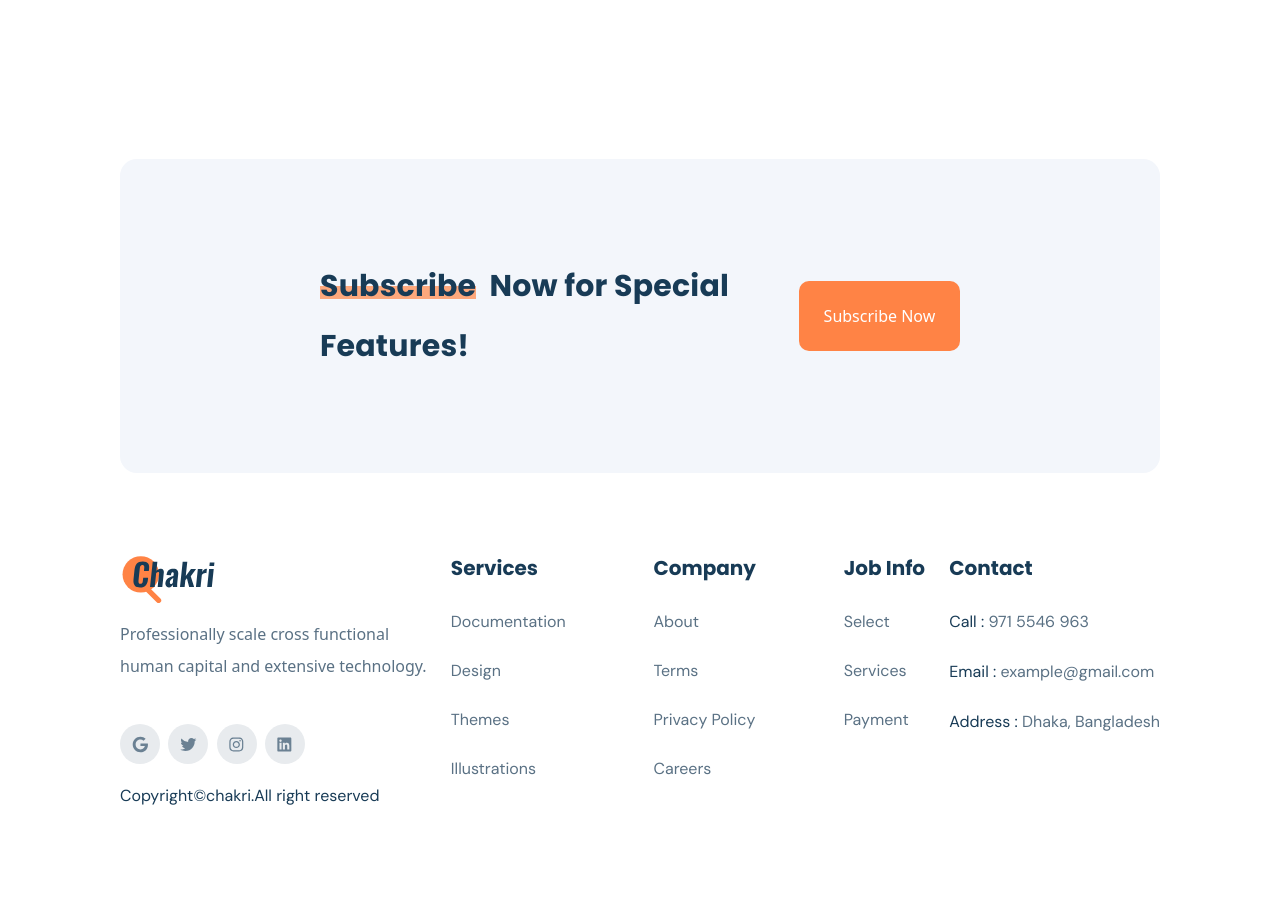
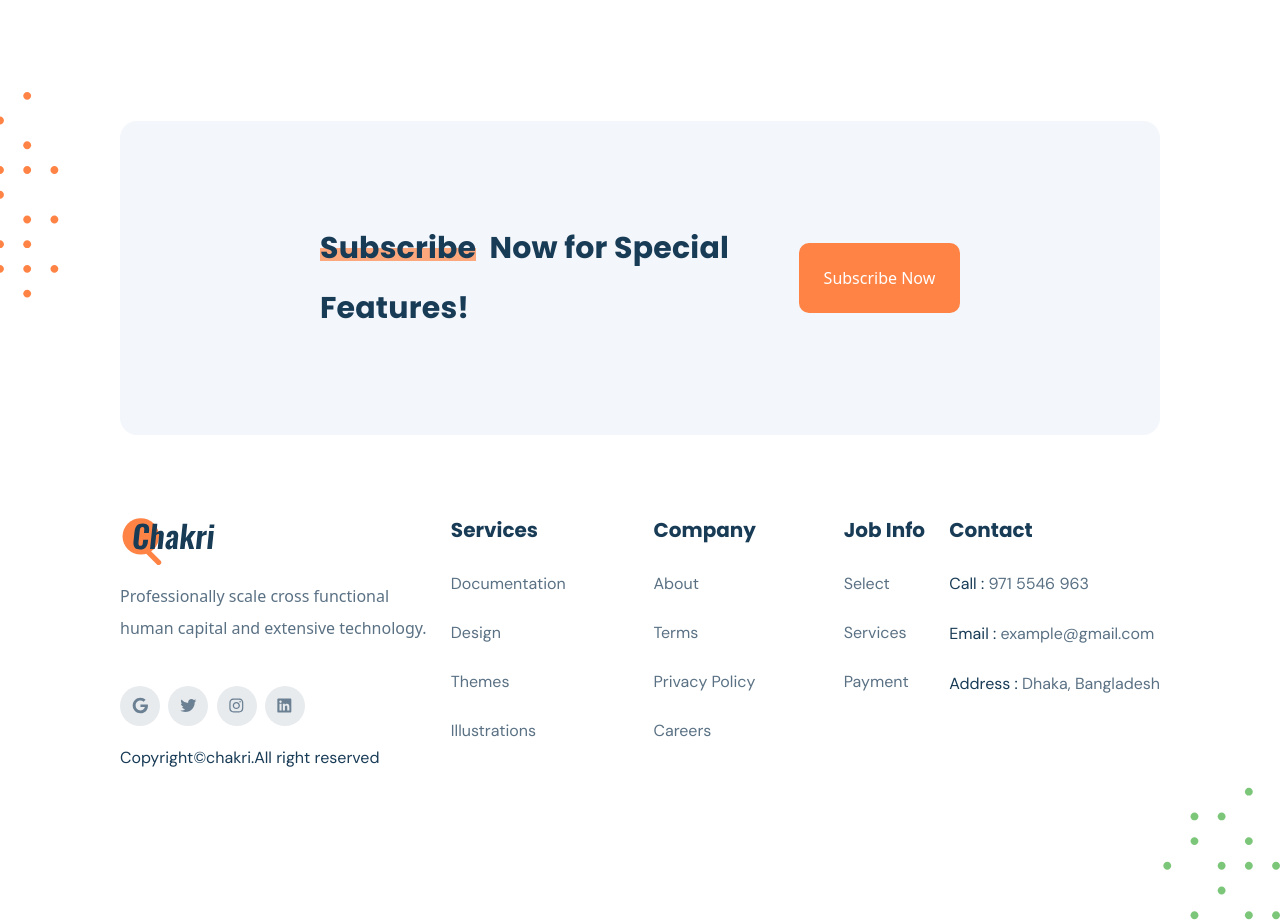
Before and after one commit to GitHubOshin/Chakri, a React (Create React App) app: page / in a window 1280 px wide. Shown: the part 4280-5204 px from the top of the page. Before the commit the page ends 5153 px from the top, so only its background shows below. Built offline with nearby package versions, Linux system fonts and the light colour scheme.

Commit message:
Add dots for background

```diff
--- a/src/pages/LastPage.js
+++ b/src/pages/LastPage.js
@@ -10,7 +10,17 @@ import {
 
 function LastPage() {
   return (
-    <section className="w-full min-h-[752.15px] max-h-[1555.03px] mobile:mt-20 laptop:mt-[160px] flex items-center justify-center screen1280:px-[120px] mobile:px-[10px]">
+    <section className="relative w-full min-h-[752.15px] max-h-[1555.03px] mobile:mt-20 laptop:mt-[160px] flex items-center justify-center screen1280:px-[120px] mobile:px-[10px] pb-32">
+      <img
+        alt="orange dots"
+        src="images/otherImages/orange-dots.svg"
+        className="absolute left-0 top-[-30px] mobile:hidden screen1280:block"
+      />
+      <img
+        alt="green dots"
+        src="images/otherImages/green-dots2.svg"
+        className="absolute right-0 bottom-0 mobile:hidden screen1280:block"
+      />
       <div className="w-full max-w-[1420px] flex flex-col mobile:max-w-[554px] screen1280:max-w-[1280px] laptop:max-w-[1420px]  mobile:gap-20 laptop:gap-[120px] ">
         <div className="bg-bgSubscribe rounded-[16.84px] mobile:max-w-[554px] screen1280:max-w-full  min-h-[314px] max-h-[350px] laptop:h-[350px] flex items-center mobile:flex-col mobile:justify-center screen1280:justify-between screen1280:flex-row screen1280:px-[200px] mobile:gap-[27.97px] screen1280:gap-0 mobile:px-[35px]">
           <h1 className="text-darkBlue mobile:text-center screen1280:text-left font-poppins font-bold leading-[60px] tracking-[0.2px] mobile:text-[30px] laptop:text-[40px] max-w-[541.07px]">
```
